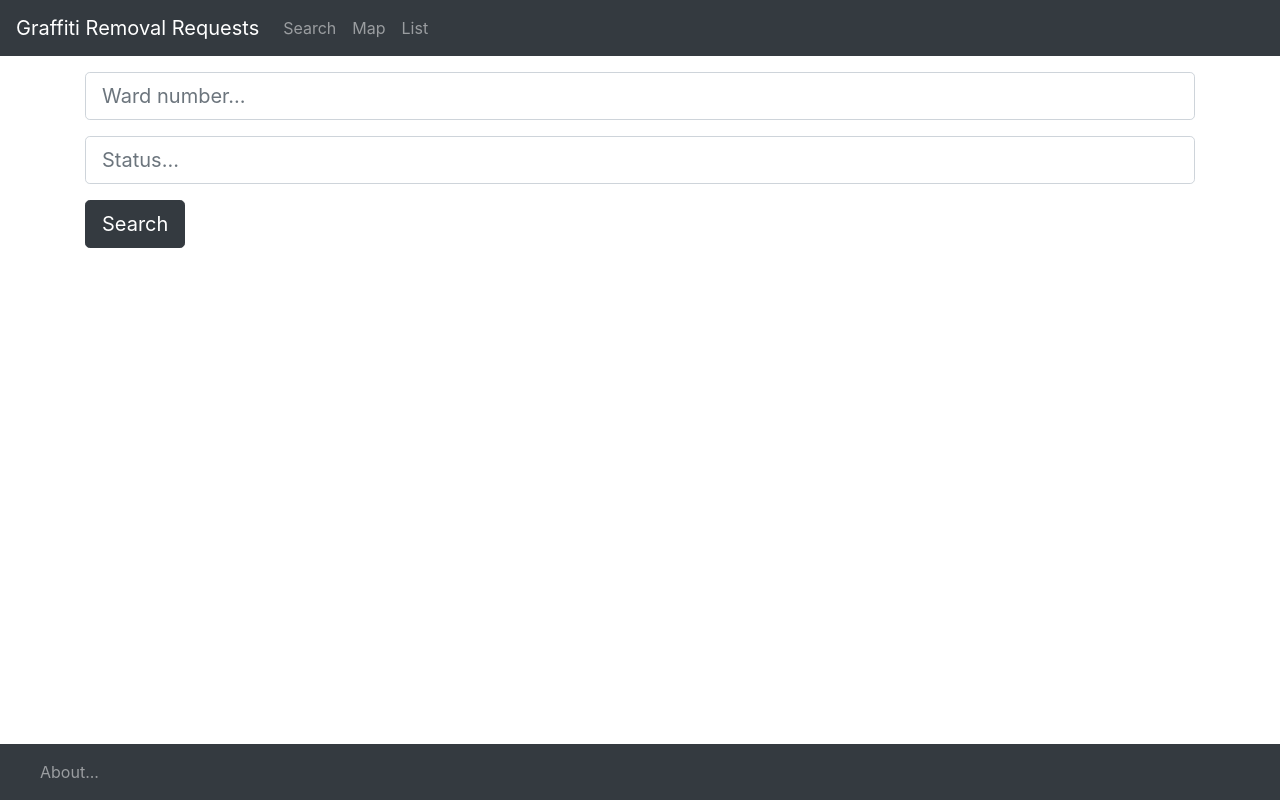
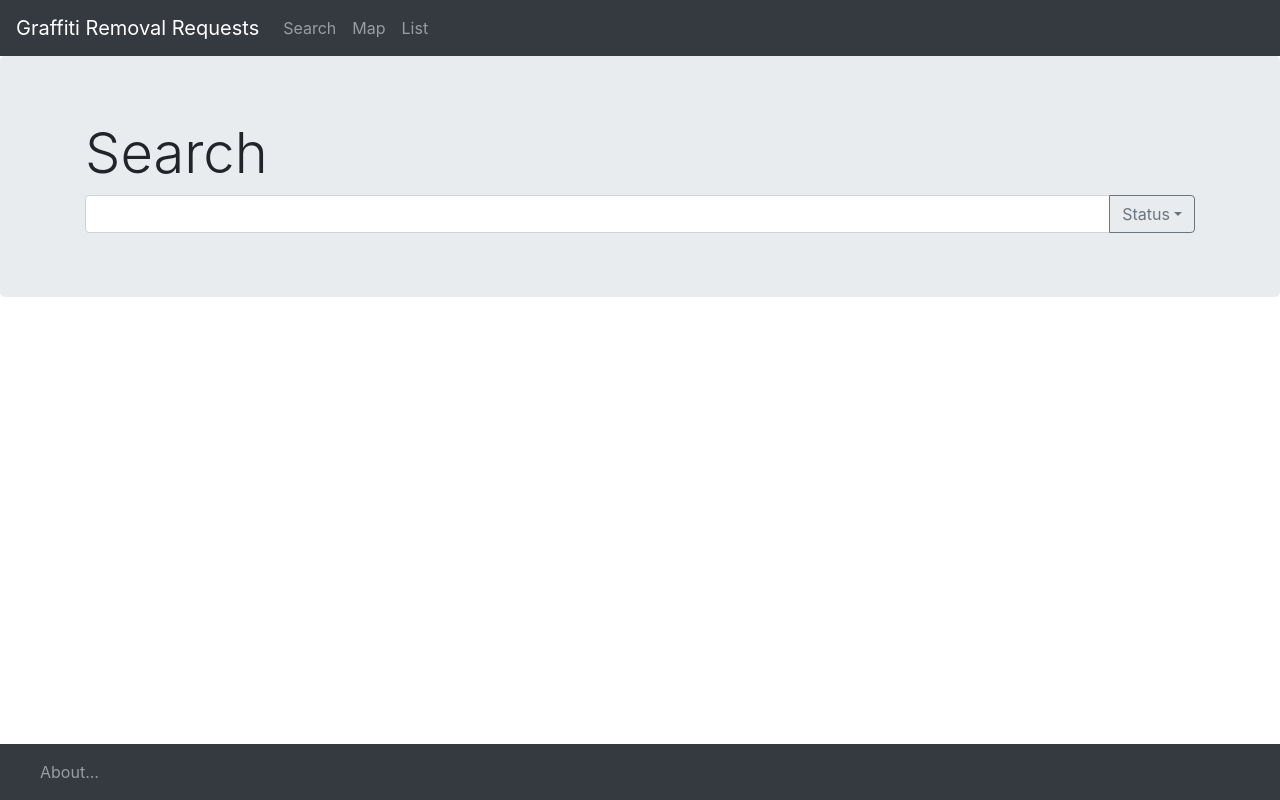
Before and after one commit to karyacoub/it202-project2, a plain HTML site: page index.html in a window 1280 px wide. Drawn offline with nearby package versions, Linux system fonts and the light colour scheme.

Commit message:
removed horizontall alignment, added jumbotron instead

```diff
--- a/index.html
+++ b/index.html
@@ -7,6 +7,7 @@
   <title>Graffiti Removal Request Finder</title>
   <link rel='manifest' href='./manifest.json'>
   <link rel="stylesheet" href="https://stackpath.bootstrapcdn.com/bootstrap/4.3.1/css/bootstrap.min.css" integrity="sha384-ggOyR0iXCbMQv3Xipma34MD+dH/1fQ784/j6cY/iJTQUOhcWr7x9JvoRxT2MZw1T" crossorigin="anonymous">
+  <style src="style.css"></style>
 </head>
 
 <body>
@@ -31,6 +32,33 @@
     </div>
   </nav>
 
+  <div class="content" id="search">
+    <div class="jumbotron">
+      <div class="container">
+        <h1 class=display-4>Search</h1>
+        <div class="input-group">
+          <input type="text" id="ward-number" class="form-control">
+          <div class="input-group-append">
+            <button class="btn btn-outline-secondary dropdown-toggle" type="button" data-toggle="dropdown" aria-haspopup="true" aria-expanded="false">Status</button>
+            <div class="dropdown-menu">
+              <a class="dropdown-item" href="#">Open</a>
+              <a class="dropdown-item" href="#">Closed</a>
+            </div>
+          </div>
+          </div>
+      </div>
+    </div>
+
+  </div>
+
+  <div class="content" id="map">
+
+  </div>
+
+  <div class="content" id="list">
+
+  </div>
+
   <!--bottom navbar-->
   <nav class="navbar fixed-bottom navbar-expand-lg navbar-dark bg-dark">
       <a class="navbar-brand" href="#"></a>
@@ -46,34 +74,9 @@
       </div>
     </nav>
 
-    <div class="content" id="search">
-      <div class="container">
-        <div class="row align-items-center">
-          <div class="col">
-              <div class="input-group input-group-lg mt-3">
-                  <input type="text" class="form-control" placeholder="Ward number..."/>
-              </div>
-              <div class="input-group input-group-lg mt-3">
-                  <input type="text" class="form-control" placeholder="Status..."/>
-              </div>
-              <div class="mt-3">
-                  <button type="button" class="btn btn-dark btn-lg">Search</button>
-              </div>
-          </div>
-        </div>
-      </div>
-    </div>
-
-    <div class="content" id="map">
-
-    </div>
-
-    <div class="content" id="list">
-
-    </div>
-
-    <script src="https://cdnjs.cloudflare.com/ajax/libs/jquery/3.3.1/jquery.min.js"></script>
-    <script src="https://cdnjs.cloudflare.com/ajax/libs/twitter-bootstrap/4.3.1/js/bootstrap.min.js"></script>
+    <script src="https://code.jquery.com/jquery-3.2.1.slim.min.js" integrity="sha384-KJ3o2DKtIkvYIK3UENzmM7KCkRr/rE9/Qpg6aAZGJwFDMVNA/GpGFF93hXpG5KkN" crossorigin="anonymous"></script>
+<script src="https://cdnjs.cloudflare.com/ajax/libs/popper.js/1.12.9/umd/popper.min.js" integrity="sha384-ApNbgh9B+Y1QKtv3Rn7W3mgPxhU9K/ScQsAP7hUibX39j7fakFPskvXusvfa0b4Q" crossorigin="anonymous"></script>
+<script src="https://maxcdn.bootstrapcdn.com/bootstrap/4.0.0/js/bootstrap.min.js" integrity="sha384-JZR6Spejh4U02d8jOt6vLEHfe/JQGiRRSQQxSfFWpi1MquVdAyjUar5+76PVCmYl" crossorigin="anonymous"></script>
 
     <script>
         // register the service worker for offline use
```
